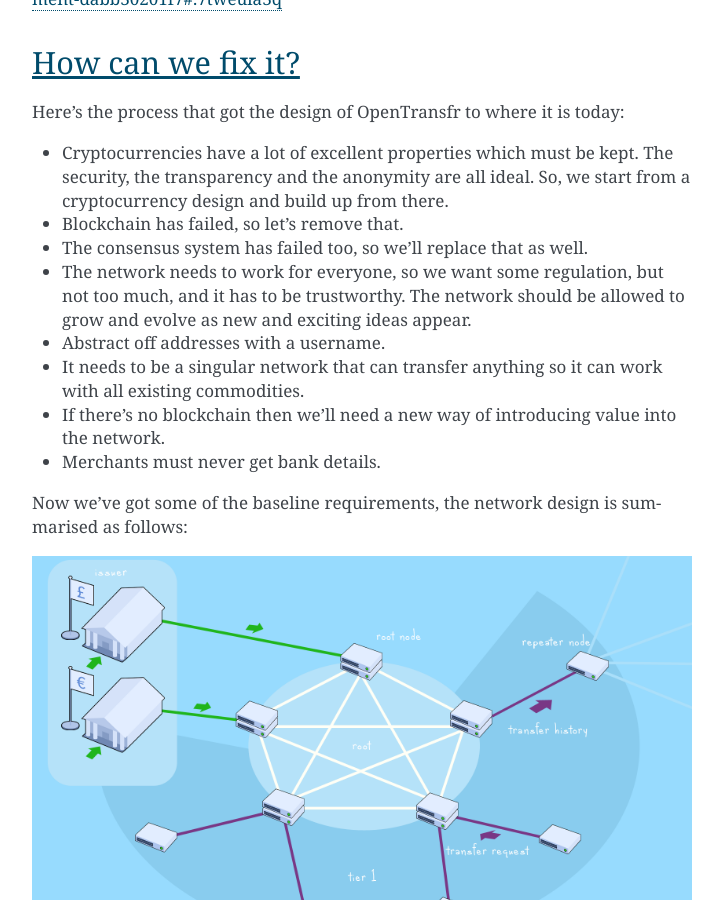
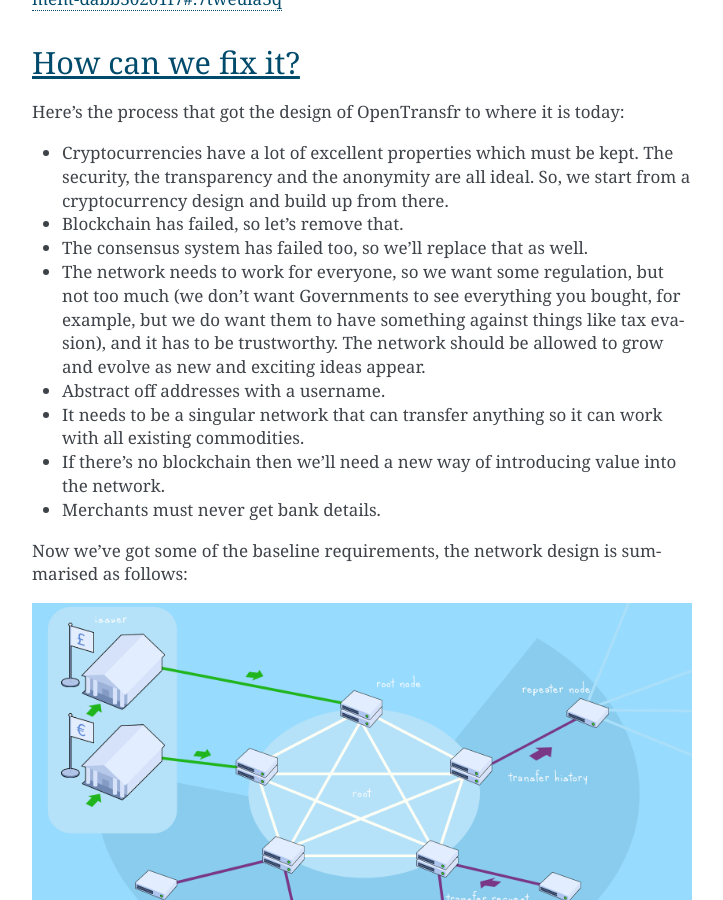
Before and after one commit to OpenTransfr/Core, a Sphinx documentation site: the page built from docs/index.rst, in a window 1280 px wide and 900 px high, scrolled down 1714 px. Shown: the whole window, without its empty margins (388-1111 px from the left). Built offline with Sphinx 7.4.7, drawn with Linux system fonts in a browser that asks for light colours.

Commit message:
Update index.rst

```diff
--- a/docs/index.rst
+++ b/docs/index.rst
@@ -48,7 +48,7 @@
 - Cryptocurrencies have a lot of excellent properties which must be kept. The security, the transparency and the anonymity are all ideal. So, we start from a cryptocurrency design and build up from there.
 - Blockchain has failed, so let's remove that.
 - The consensus system has failed too, so we'll replace that as well.
-- The network needs to work for everyone, so we want some regulation, but not too much, and it has to be trustworthy. The network should be allowed to grow and evolve as new and exciting ideas appear.
+- The network needs to work for everyone, so we want some regulation, but not too much (we don't want Governments to see everything you bought, for example, but we do want them to have something against things like tax evasion), and it has to be trustworthy. The network should be allowed to grow and evolve as new and exciting ideas appear.
 - Abstract off addresses with a username.
 - It needs to be a singular network that can transfer anything so it can work with all existing commodities.
 - If there's no blockchain then we'll need a new way of introducing value into the network.
```
